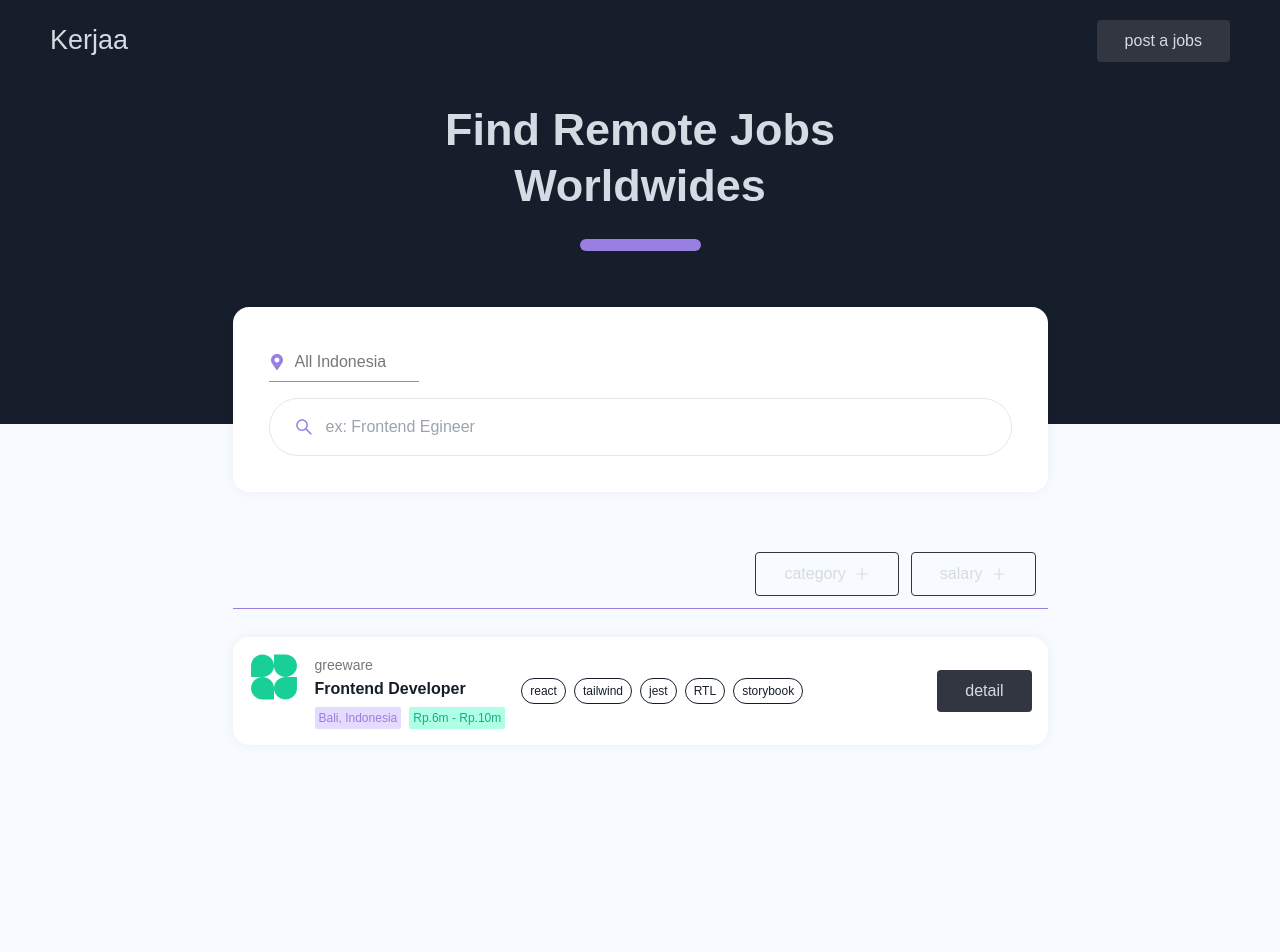
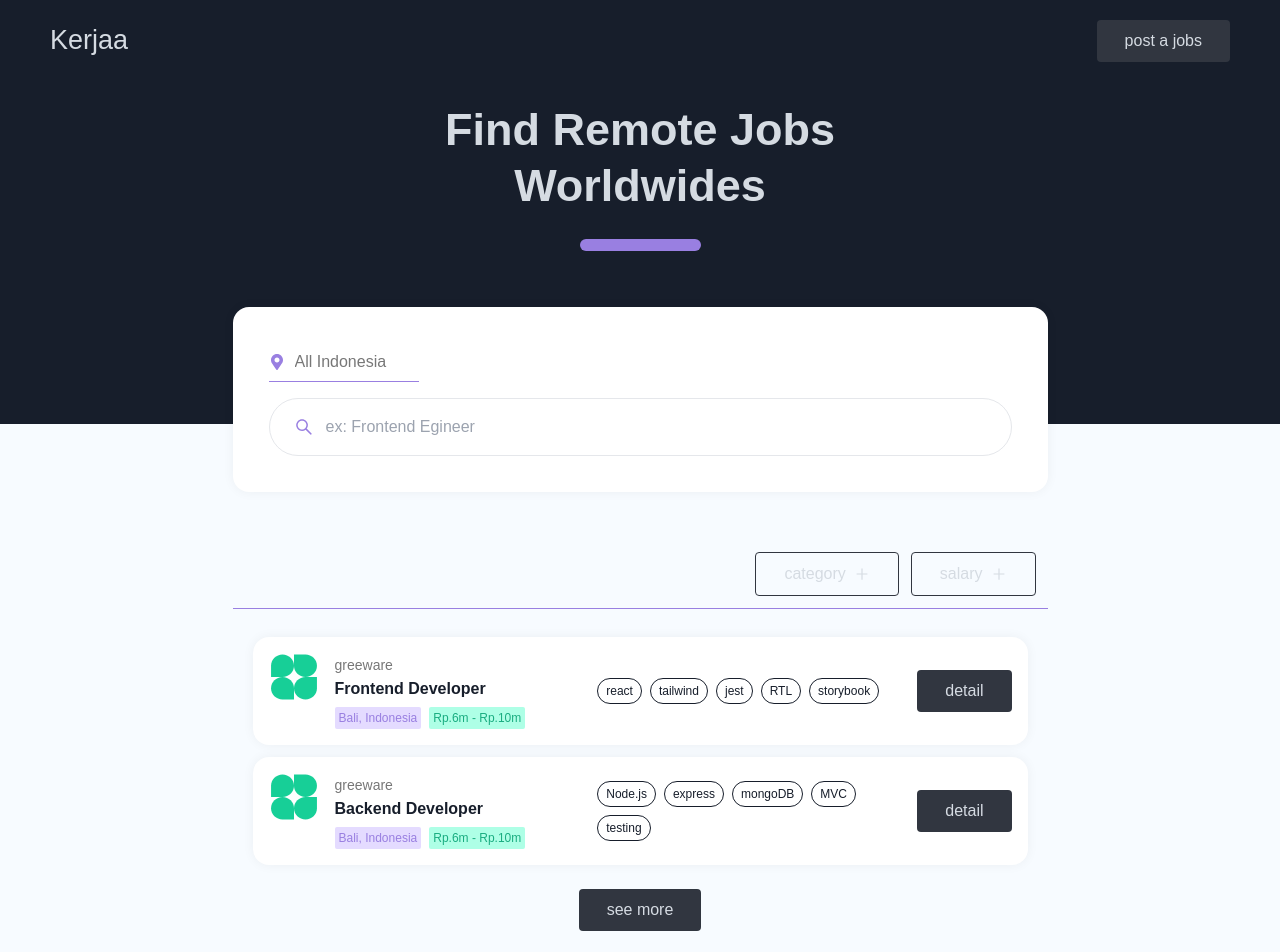
Before and after one commit to dekguh/kerjaa-frontend, a React (Create React App) app: page / in a window 1280 px wide. Shown: the top 952 px of the page. Before the commit the page ends 800 px from the top, so only its background shows below. Built offline with nearby package versions, Linux system fonts and the light colour scheme.

Commit message:
add pagination

```diff
--- a/src/components/UI/atoms/cards/CardJob.tsx
+++ b/src/components/UI/atoms/cards/CardJob.tsx
@@ -15,7 +15,7 @@ const CardJob : React.FC<ICardJob> = ({ srcLogo, company, title, location, salar
             </div>
 
             {/* title, salary, location */}
-            <div className='flex-grow-0 md:flex-grow-0 flex-shrink pr-4'>
+            <div className='flex-grow-0 md:flex-grow flex-shrink pr-4'>
                 <span className='text-sm text-black-body'>{company}</span>
                 <h3 className='text-base text-black-navy font-bold'>{title}</h3>
                 <div className='mt-1'>
@@ -30,7 +30,7 @@ const CardJob : React.FC<ICardJob> = ({ srcLogo, company, title, location, salar
             </div>
 
             {/* skill */}
-            <div className='my-3 md:my-0 w-full md:w-auto flex-grow flex-shrink pr-4'>
+            <div className='my-3 md:my-0 w-full md:w-auto flex-grow flex-shrink pr-4 max-w-xs'>
                 <ul className='flex flex-row flex-wrap'>
                     {skill.length >= 1 && skill.map((data : any, i : number) => (
                         <li key={i} className='border border-black-navy p-1 px-2 rounded-full text-black-navy text-xs mr-2 my-1'>
--- a/src/components/UI/molecules/ListJobs/index.tsx
+++ b/src/components/UI/molecules/ListJobs/index.tsx
@@ -1,5 +1,6 @@
-import React from 'react'
+import React, { useState } from 'react'
 import CardJob from '../../atoms/cards/CardJob'
+import ButtonPrimary from '../../atoms/controls/ButtonPrimary'
 
 const dataListJobs = [
     {
@@ -74,27 +75,35 @@ const dataListJobs = [
     }
 ]
 
-const ListJobs = () => {
+const ListJobs : React.FC = () => {
+    const [totalShow, setTotalShow] = useState<number>(2)
+
     return (
-    <div>
+        <div className='px-5'>
             <ul>
-            <li>
+                {(dataListJobs.length >= 1 && totalShow) && dataListJobs.slice(0, totalShow).map((data : any, i : number) => (
+                    <li key={i} className='mb-3'>
                         <CardJob
-                    company='greeware'
-                    srcLogo='/logo/greeware.svg'
-                    title='Frontend Developer'
-                    location='Bali, Indonesia'
-                    salary='Rp.6m - Rp.10m'
-                    skill={[
-                        'react',
-                        'tailwind',
-                        'jest',
-                        'RTL',
-                        'storybook'
-                    ]}
+                            company={data.company}
+                            srcLogo={data.srcLogo}
+                            title={data.title}
+                            location={data.location}
+                            salary={data.salary}
+                            skill={data.skill}
                         />
                     </li>
+                ))}
             </ul>
+
+            <div className='pt-3'>
+                <ButtonPrimary
+                    text='see more'
+                    classes='mx-auto'
+                    onClick={() => {
+                        setTotalShow(totalShow + 2)
+                    }}
+                />
+            </div>
         </div>
     )
 }
```
Lines whose indentation alone changed are shown as unchanged.
